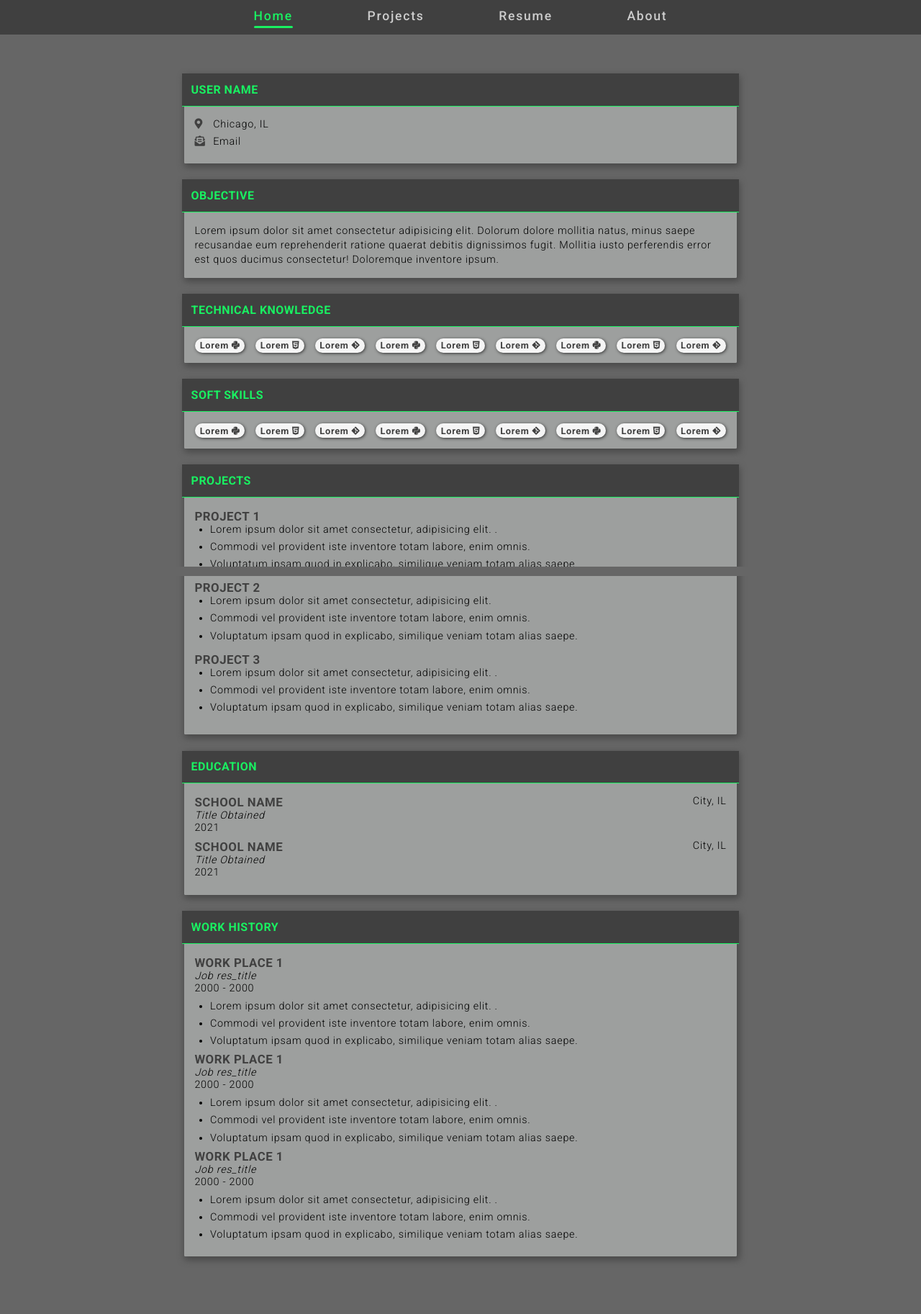
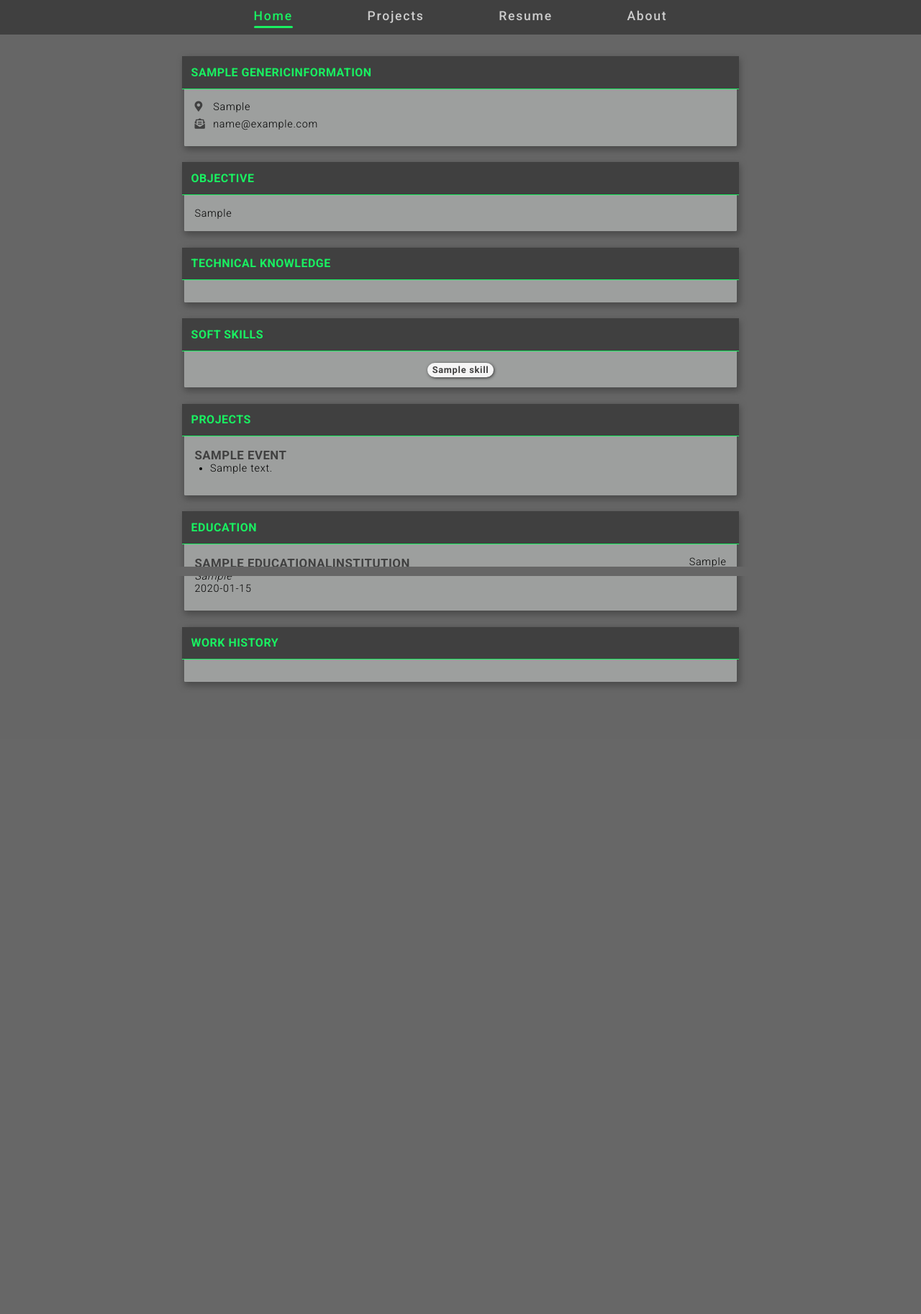
Before and after one commit to JoseRHeras/showcase-web, a Django app: page /resume/ in a window 1280 px wide. Shown: the whole page at 72% size. After the commit the page ends 954 px from the top, so only its background shows below. Run offline with Django 3.2, Linux system fonts and the light colour scheme; tables that the repository leaves empty hold one stand-in row (values such as "Sample post").

Commit message:
Implemented models.py for resume, updated view and template to utilize data from database.

```diff
--- a/web_portfolio/apps/resume/views.py
+++ b/web_portfolio/apps/resume/views.py
@@ -1,8 +1,20 @@
-from django.shortcuts import render, HttpResponse
+from django.shortcuts import render
+from apps.resume import models
 
 # Create your views here.
 def get_resume(request):
+    general_info = models.GenericInformation.objects.all()[0]
+    technical_skill = models.Skill.objects.all()
+    events = models.Event.objects.all()
+    schools = models.EducationalInstitution.objects.all()
+
     return render(
         request=request,
-        template_name='resume/resume.html'
+        template_name='resume/resume.html',
+        context= {
+            "general" : general_info,
+            "skills" : technical_skill,
+            "events" : events,
+            "schools" : schools
+            }
         )
--- a/web_portfolio/static/css/base.css
+++ b/web_portfolio/static/css/base.css
@@ -46,7 +46,7 @@ a {
 /* Spacer */
 .spacer {
     display: block;
-    height: 13vh;
+    height: 5rem;
 }
 
 /*
--- a/web_portfolio/static/css/resume.css
+++ b/web_portfolio/static/css/resume.css
@@ -103,8 +103,6 @@ Specific Section Styling
     margin-bottom: 1em;
 }
 
-
-
 /* Education Section */
 .education li {
     margin-bottom: 0.5rem;
@@ -127,6 +125,10 @@ Specific Section Styling
     margin-bottom: 0.5rem;
 }
 
+.institution {
+    margin-bottom: 1.5rem;
+}
+
 
 /* Article Query for Screen Sizes */
 @media (min-width: 750px) {
--- a/web_portfolio/templates/resume/resume.html
+++ b/web_portfolio/templates/resume/resume.html
@@ -12,15 +12,15 @@
 
     <article>
         <section class="contact">
-            <h2>User Name</h2>
+            <h2>{{ general.name }}</h2>
             <ul>
                 <li>
                     <i class="fas fa-map-marker-alt"></i>
-                    <span>Chicago, IL</span>
+                    {{ general.location }}
                 </li>
                 <li>
                     <i class="fas fa-envelope-open-text"></i>
-                    <span>Email</span>
+                    {{ general.email}}
                 </li>
             </ul>
         </section>
@@ -29,8 +29,7 @@
             <h2>Objective</h2>
 
             <p>
-                Lorem ipsum dolor sit amet consectetur adipisicing elit. Dolorum dolore mollitia natus, minus saepe recusandae eum reprehenderit ratione quaerat debitis dignissimos fugit. Mollitia iusto perferendis error est quos ducimus consectetur!
-                Doloremque inventore ipsum.
+                {{ general.objective }}
             </p>
         </section>
 
@@ -39,15 +38,14 @@
             <h2>Technical Knowledge</h2>
 
             <ul class="technical_skills">
-                    <li class="skill">Lorem <i class="fab fa-python"></i></li>
-                    <li class="skill">Lorem <i class="fab fa-html5"></i></li>
-                    <li class="skill">Lorem <i class="fab fa-git-alt"></i></li>
-                    <li class="skill">Lorem <i class="fab fa-python"></i></li>
-                    <li class="skill">Lorem <i class="fab fa-html5"></i></li>
-                    <li class="skill">Lorem <i class="fab fa-git-alt"></i></li>
-                    <li class="skill">Lorem <i class="fab fa-python"></i></li>
-                    <li class="skill">Lorem <i class="fab fa-html5"></i></li>
-                    <li class="skill">Lorem <i class="fab fa-git-alt"></i></li>
+                    {% for skill in skills %}
+                        {% if skill.skill_type == "TECHNICAL_SKILL" %}
+                            <li class="skill">
+                                {{ skill.name}}
+                                <i class="{{ skill.icon }}"></i>
+                            </li>
+                        {% endif%}
+                    {% endfor %}
                 </ul>
 
         </section>
@@ -56,47 +54,32 @@
             <h2>Soft Skills</h2>
 
             <ul class="soft_skills">
-                <li class="skill">Lorem <i class="fab fa-python"></i></li>
-                <li class="skill">Lorem <i class="fab fa-html5"></i></li>
-                <li class="skill">Lorem <i class="fab fa-git-alt"></i></li>
-                <li class="skill">Lorem <i class="fab fa-python"></i></li>
-                <li class="skill">Lorem <i class="fab fa-html5"></i></li>
-                <li class="skill">Lorem <i class="fab fa-git-alt"></i></li>
-                <li class="skill">Lorem <i class="fab fa-python"></i></li>
-                <li class="skill">Lorem <i class="fab fa-html5"></i></li>
-                <li class="skill">Lorem <i class="fab fa-git-alt"></i></li>
+                {% for skill in skills%}
+                    {% if skill.skill_type == "SOFT_SKILL" %}
+                        <li class="skill">
+                            {{skill.name}}
+                            <i class="{{ skill.icon }}"></i>
+                        </li>
+                    {% endif %}
+                {% endfor%}
             </ul>
         </section>
 
         <section class="projects">
             <h2>Projects</h2>
             <ul class="project_list">
+                {% for event in events %}
+                    {% if event.event_type == "PROJECT"%}
                         <li class="project">
-                    <h3>Project 1</h3>
+                            <h3>{{ event.name }}</h3>
                             <ul class="duties">
-                        <li>Lorem ipsum dolor sit amet consectetur, adipisicing elit. .</li>
-                        <li>Commodi vel provident iste inventore totam labore, enim omnis.</li>
-                        <li>Voluptatum ipsam quod in explicabo, similique veniam totam alias saepe.</li>
+                                {% for duty in event.duty_set.all %}
+                                    <li>{{duty.description }}</li>
+                                {% endfor%}
                             </ul>
                         </li>
-
-                <li class="project">
-                    <h3>Project 2</h3>
-                    <ul class="duties">
-                        <li>Lorem ipsum dolor sit amet consectetur, adipisicing elit.</li>
-                        <li>Commodi vel provident iste inventore totam labore, enim omnis.</li>
-                        <li>Voluptatum ipsam quod in explicabo, similique veniam totam alias saepe.</li>
-                    </ul>
-                </li>
-
-                <li class="project">
-                    <h3>Project 3</h3>
-                    <ul class="duties">
-                        <li>Lorem ipsum dolor sit amet consectetur, adipisicing elit. .</li>
-                        <li>Commodi vel provident iste inventore totam labore, enim omnis.</li>
-                        <li>Voluptatum ipsam quod in explicabo, similique veniam totam alias saepe.</li>
-                    </ul>
-                </li>
+                    {% endif%}
+                {% endfor%}
             </ul>
         </section>
 
@@ -104,65 +87,38 @@
         <section class="education">
             <h2>Education</h2>
             <ul>
+                {% for school in schools %}
                     <li>
                         <div>
-                        <h3>School Name</h3>
-                        <p>City, IL</p>
+                            <h3>{{ school.name }}</h3>
+                            <p>{{ school.location}}</p>
                         </div>
-                    <p class="res_title">Title Obtained</p>
-                    <p class="grad_date">2021</p>
+                        <p class="res_title">{{ school.degree }}</p>
+                        <p class="grad_date">{{ school.graduation_date}}</p>
                     </li>
-                <li>
-                    <div>
-                        <h3>School Name</h3>
-                        <p>City, IL</p>
-                    </div>
-                    <p class="res_title">Title Obtained</p>
-                    <p class="grad_date">2021</p>
-                </li>
-
+                {% endfor %}
             </ul>
         </section>
 
         <section class="work_history">
             <h2>Work History</h2>
             <ul>
-                <li>
+                {% for event in events %}
+                    {% if event.event_type == "WORK"%}
+                        <li class="institution">
                             <div>
-                        <h3>Work Place 1</h3>
-                        <p class="res_title">Job res_title</p>
-                        <p>2000 - 2000</p>
+                                <h3>{{ event.name }}</h3>
+                                <p class="res_title">{{ event.title }}</p>
+                                <p>{{ event.period_range}}</p>
                             </div>
                             <ul class="duties">
-                        <li>Lorem ipsum dolor sit amet consectetur, adipisicing elit. .</li>
-                        <li>Commodi vel provident iste inventore totam labore, enim omnis.</li>
-                        <li>Voluptatum ipsam quod in explicabo, similique veniam totam alias saepe.</li>
+                                {% for duty in event.duty_set.all %}
+                                    <li>{{ duty.description }}</li>
+                                {% endfor %}
                             </ul>
                         </li>
-                <li>
-                    <div>
-                        <h3>Work Place 1</h3>
-                        <p class="res_title">Job res_title</p>
-                        <p>2000 - 2000</p>
-                    </div>
-                    <ul class="duties">
-                        <li>Lorem ipsum dolor sit amet consectetur, adipisicing elit. .</li>
-                        <li>Commodi vel provident iste inventore totam labore, enim omnis.</li>
-                        <li>Voluptatum ipsam quod in explicabo, similique veniam totam alias saepe.</li>
-                    </ul>
-                </li>
-                <li>
-                    <div>
-                        <h3>Work Place 1</h3>
-                        <p class="res_title">Job res_title</p>
-                        <p>2000 - 2000</p>
-                    </div>
-                    <ul class="duties">
-                        <li>Lorem ipsum dolor sit amet consectetur, adipisicing elit. .</li>
-                        <li>Commodi vel provident iste inventore totam labore, enim omnis.</li>
-                        <li>Voluptatum ipsam quod in explicabo, similique veniam totam alias saepe.</li>
-                    </ul>
-                </li>
+                    {% endif %}
+                {% endfor %}
             </ul>
         </section>
     </article>
```
Also changed, not shown: web_portfolio/apps/resume/admin.py (+7 -1 lines), web_portfolio/apps/resume/models.py (+68 -1 lines), web_portfolio/apps/resume/migrations/0001_initial.py (added), web_portfolio/apps/resume/migrations/0002_auto_20210920_1657.py (added), web_portfolio/apps/resume/migrations/0003_auto_20210920_1713.py (added), web_portfolio/apps/resume/migrations/0004_auto_20210920_1715.py (added), web_portfolio/apps/resume/migrations/0005_auto_20210920_1853.py (added), web_portfolio/apps/resume/migrations/0006_skill_icon.py (added), web_portfolio/apps/resume/migrations/0007_auto_20210920_1915.py (added), web_portfolio/apps/resume/migrations/0008_rename_dutie_duty.py (added), web_portfolio/apps/resume/migrations/0009_educationalinstitution.py (added). Lines whose indentation alone changed are shown as unchanged.
